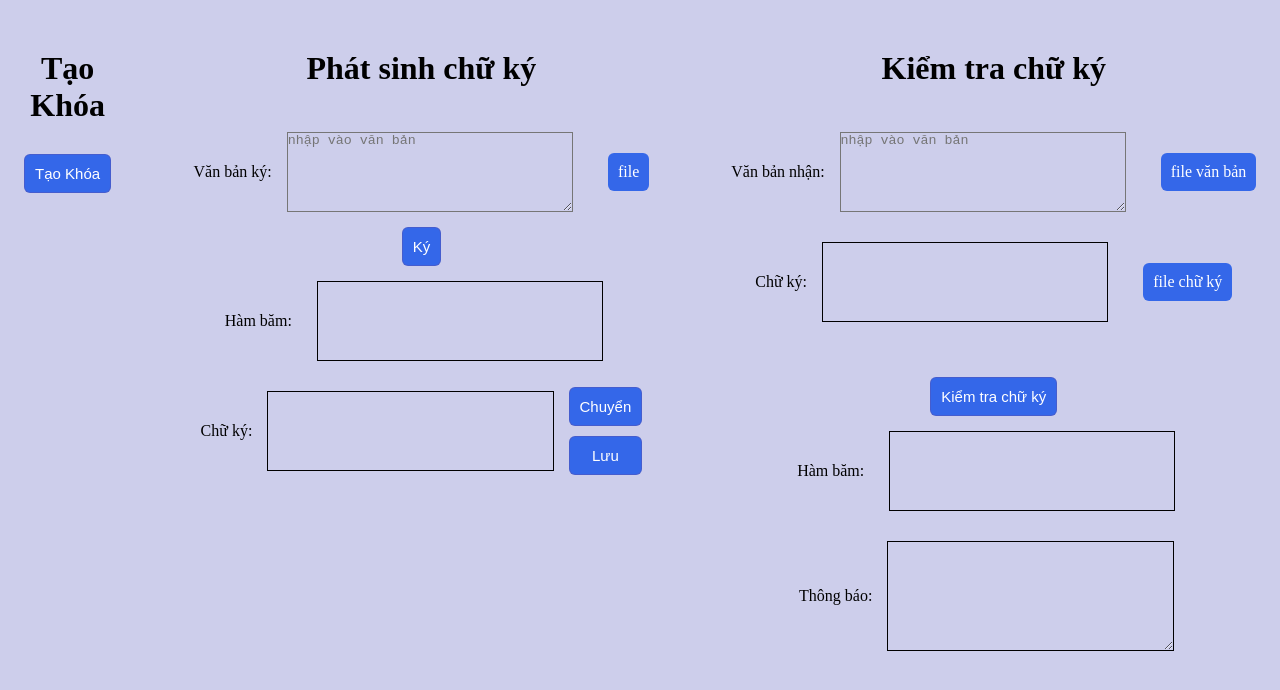
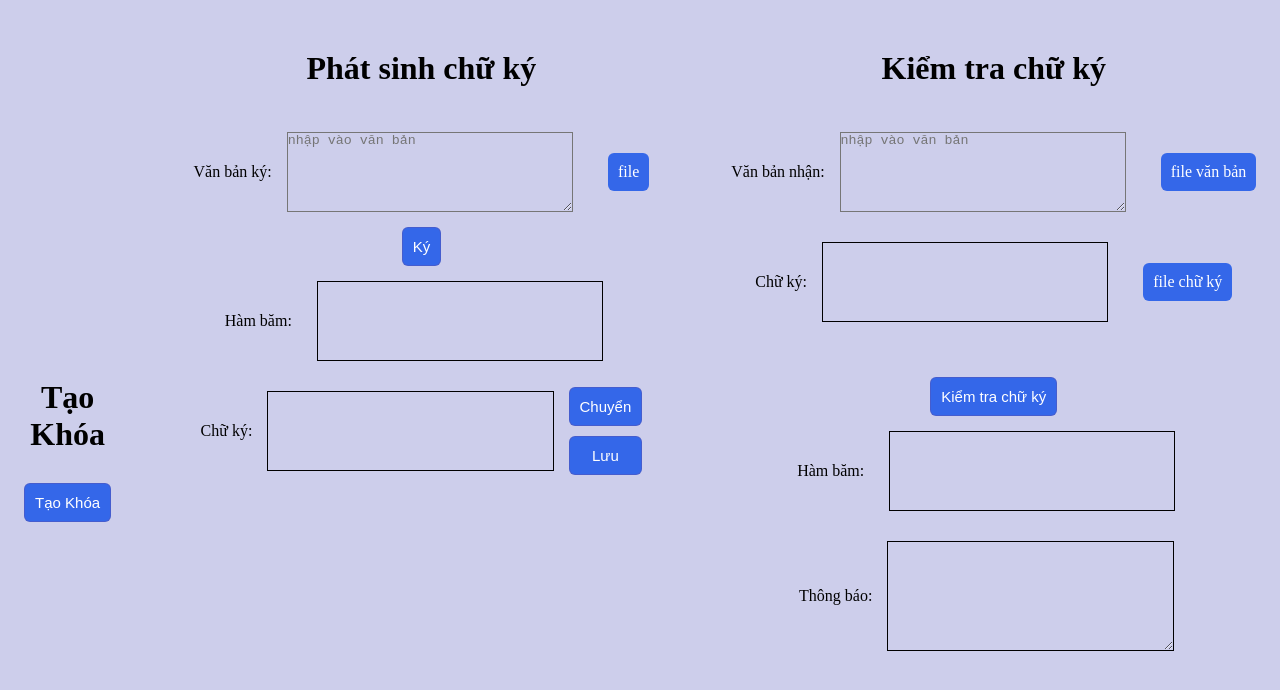
Before and after one commit to nguyenduc31204/atbmMo, a plain HTML site: page index.html in a window 1280 px wide. Drawn offline with nearby package versions, Linux system fonts and the light colour scheme.

Commit message:
update final

```diff
--- a/index.html
+++ b/index.html
@@ -21,7 +21,7 @@
     </header>
 
     <div class="container">
-        <div class="head">
+        <div class="head1">
             <h1>Tạo Khóa</h1>
             <div class="taok">
                 <button class="btn" id="taokhoa">Tạo Khóa</button>
--- a/style.css
+++ b/style.css
@@ -90,6 +90,13 @@ label{
     margin: 15px;
 }
 
+.head1{
+    display: flex;
+    flex-direction: column;
+    align-items: center;
+    justify-content: center;
+}
+
 .btn1{
     display: flex;
     justify-content: center;
```
